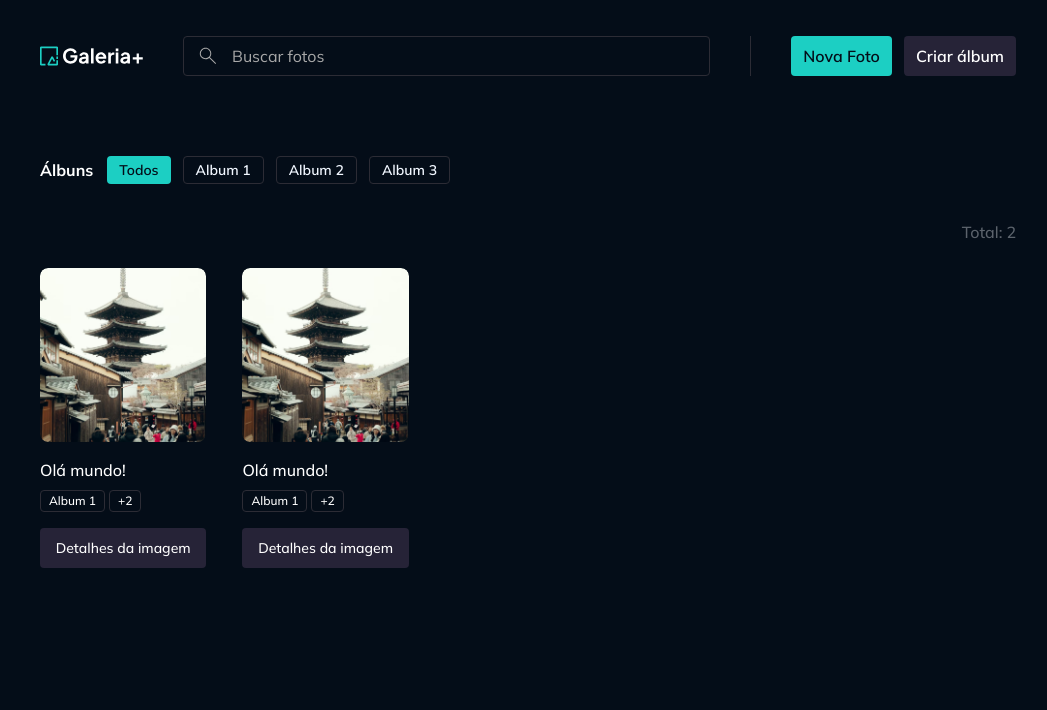
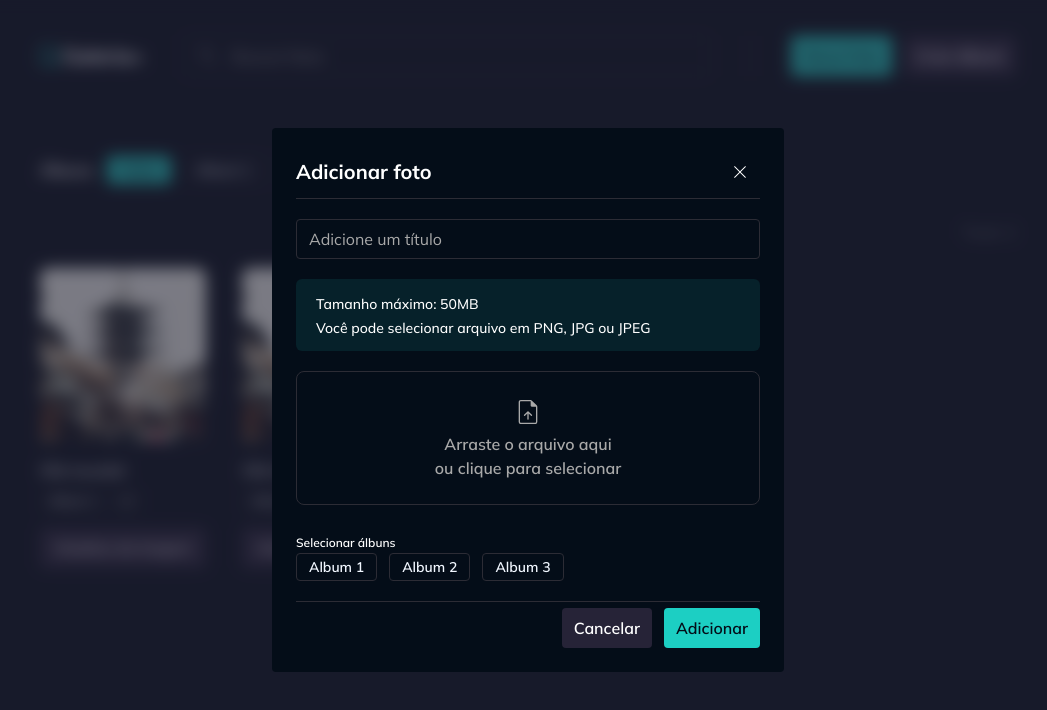
Before and after one commit to Buenohy/gallery-plus, a React (Vite) app: page / in a window 1280 px wide. Both pictures are taken after a click on the button "Nova Foto". Shown: the top 710 px of the page, without its empty margins (112-1159 px from the left). Built offline with nearby package versions, Linux system fonts and the light colour scheme.

Commit message:
feat: mock dialog Adicionar foto

```diff
--- a/src/components/main-header.tsx
+++ b/src/components/main-header.tsx
@@ -6,6 +6,7 @@
 import Button from './button';
 import PhotoSearch from './photo-search';
 import Divider from './divider';
+import PhotoNewDialog from '../contexts/photos/components/photo-new-dialog';
 
 interface MainHeaderProps extends React.ComponentProps<typeof Container> {}
 
@@ -24,7 +25,7 @@
       <Divider orientation="vertical" className="h-10" />
 
       <div className="flex items-center gap-3">
-        <Button>Nova Foto</Button>
+        <PhotoNewDialog trigger={<Button>Nova Foto</Button>} />
         <Button variant="secondary">Criar álbum</Button>
       </div>
     </Container>
--- /dev/null
+++ b/src/contexts/photos/components/photo-new-dialog.tsx
@@ -0,0 +1,97 @@
+import type React from 'react';
+import {
+  Dialog,
+  DialogBody,
+  DialogClose,
+  DialogContent,
+  DialogFooter,
+  DialogHeader,
+  DialogTrigger,
+} from '../../../components/dialog';
+import Button from '../../../components/button';
+import InputText from '../../../components/input-text';
+import Alert from '../../../components/alert';
+import InputSingleFlie from '../../../components/input-single-flie';
+import ImagePreview from '../../../components/image-preview';
+import Text from '../../../components/text';
+import type { Album } from '../../albums/models/album';
+import Skeleton from '../../../components/skeleton';
+import { useForm } from 'react-hook-form';
+
+interface PhotoNewDialogProps {
+  trigger: React.ReactNode;
+}
+
+export default function PhotoNewDialog({ trigger }: PhotoNewDialogProps) {
+  const form = useForm();
+
+  // Apenas para mock, vamos pegar da API em breve
+  const isLoadingAlbum = false;
+  const albums: Album[] = [
+    {
+      id: '3421',
+      title: 'Album 1',
+    },
+    {
+      id: '123',
+      title: 'Album 2',
+    },
+    {
+      id: '456',
+      title: 'Album 3',
+    },
+  ];
+
+  return (
+    <Dialog>
+      <DialogTrigger asChild>{trigger}</DialogTrigger>
+      <DialogContent>
+        <DialogHeader>Adicionar foto</DialogHeader>
+        <DialogBody className="flex flex-col gap-5">
+          <InputText placeholder="Adicione um título" maxLength={255} />
+          <Alert>
+            Tamanho máximo: 50MB <br />
+            Você pode selecionar arquivo em PNG, JPG ou JPEG
+          </Alert>
+          <InputSingleFlie
+            form={form}
+            allowedExtensions={['png', 'jpg', 'jpeg']}
+            maxFileSizeInMB={50}
+            replaceBy={<ImagePreview className="w-full h-56" />}
+          />
+          <div className="space-y-3">
+            <Text variant="label-small">Selecionar álbuns</Text>
+            <div className="flex flex-wrap gap-3">
+              {!isLoadingAlbum &&
+                albums.length > 0 &&
+                albums.map((album) => (
+                  <Button
+                    key={album.id}
+                    variant="ghost"
+                    size="sm"
+                    className="truncate"
+                  >
+                    {album.title}
+                  </Button>
+                ))}
+
+              {isLoadingAlbum &&
+                Array.from({ length: 5 }).map((_, index) => (
+                  <Skeleton
+                    key={`album-loading-${index}`}
+                    className="w-20 h-7"
+                  />
+                ))}
+            </div>
+          </div>
+        </DialogBody>
+        <DialogFooter>
+          <DialogClose asChild>
+            <Button variant="secondary">Cancelar</Button>
+          </DialogClose>
+          <Button variant="primary">Adicionar</Button>
+        </DialogFooter>
+      </DialogContent>
+    </Dialog>
+  );
+}
```
